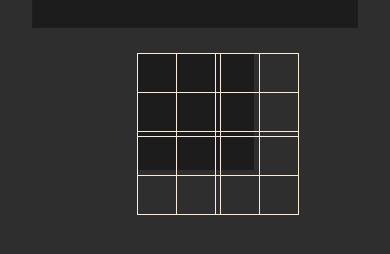
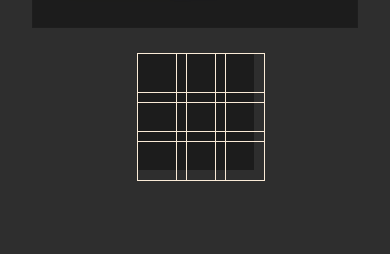
Before and after one commit to SoumyaPachpor/TicTacToe, a plain HTML site: page index.html in a window 390 px wide. Shown: the part 278-532 px from the top of the page. Drawn offline with Linux system fonts and the light colour scheme.

Commit message:
Update styles.css

```diff
--- a/styles.css
+++ b/styles.css
@@ -155,8 +155,8 @@ bb0 {
         align-items: center;
     }
     .box{
-        width: 10vh;
-        height: 10vh;
+        width: 50px;
+        height: 50px;
 
     }
 }
```
